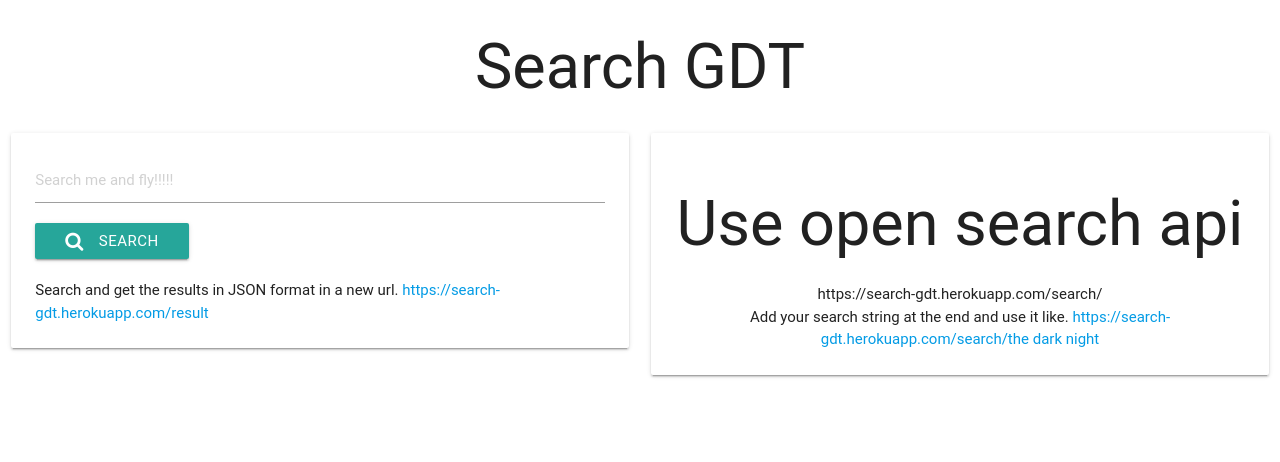
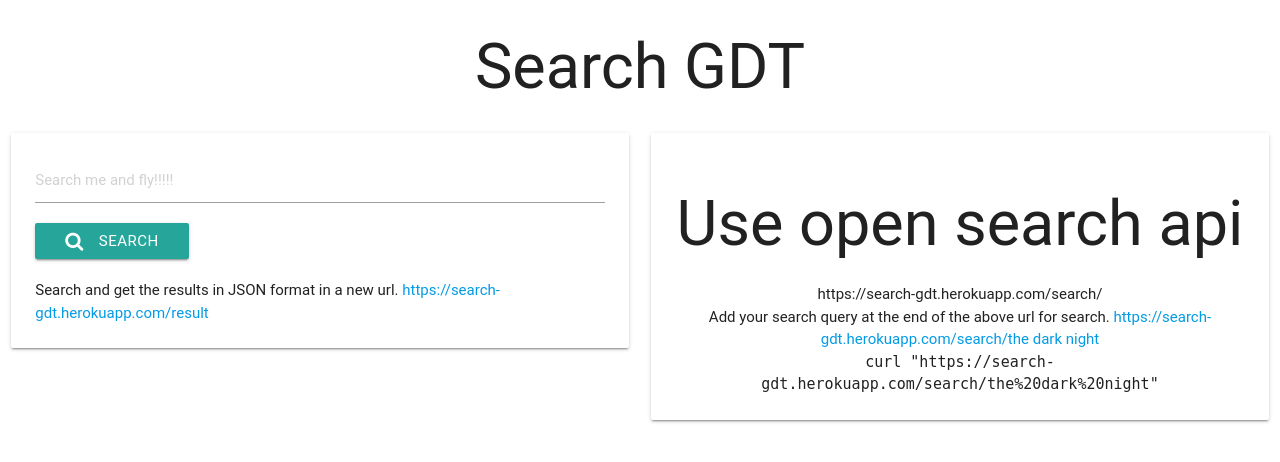
Before and after one commit to kiok46/search-gdt, a Flask app: page / in a window 1280 px wide. Shown: the top 462 px of the page. Run offline with Flask 2, Linux system fonts and the light colour scheme; parts of the project's set-up code (start-up, migrations or seed data) failed here and were passed over; some libraries are stand-ins or nearby versions; some web fonts are replaced.

Commit message:
update link

```diff
--- a/templates/index.html
+++ b/templates/index.html
@@ -28,7 +28,10 @@
                             <div class="card-stacked">
                                 <div class="card-content">
                                     <h1 class="text-center">Use open search api</h1>
-                                    <p class="text-center">https://search-gdt.herokuapp.com/search/ <br> Add your search string at the end and use it like. <a href="http://127.0.0.1:5000/search/the dark night">https://search-gdt.herokuapp.com/search/the dark night</a></p>
+                                    <p class="text-center">https://search-gdt.herokuapp.com/search/ <br> Add your search query at the end of the above url for search. <a href="https://search-gdt.herokuapp.com/search/the dark night">https://search-gdt.herokuapp.com/search/the dark night</a><br>
+                                    <code>curl "https://search-gdt.herokuapp.com/search/the%20dark%20night"</code>
+                                    </p>
+
                                 </div>
                             </div>
                         </div>
```
